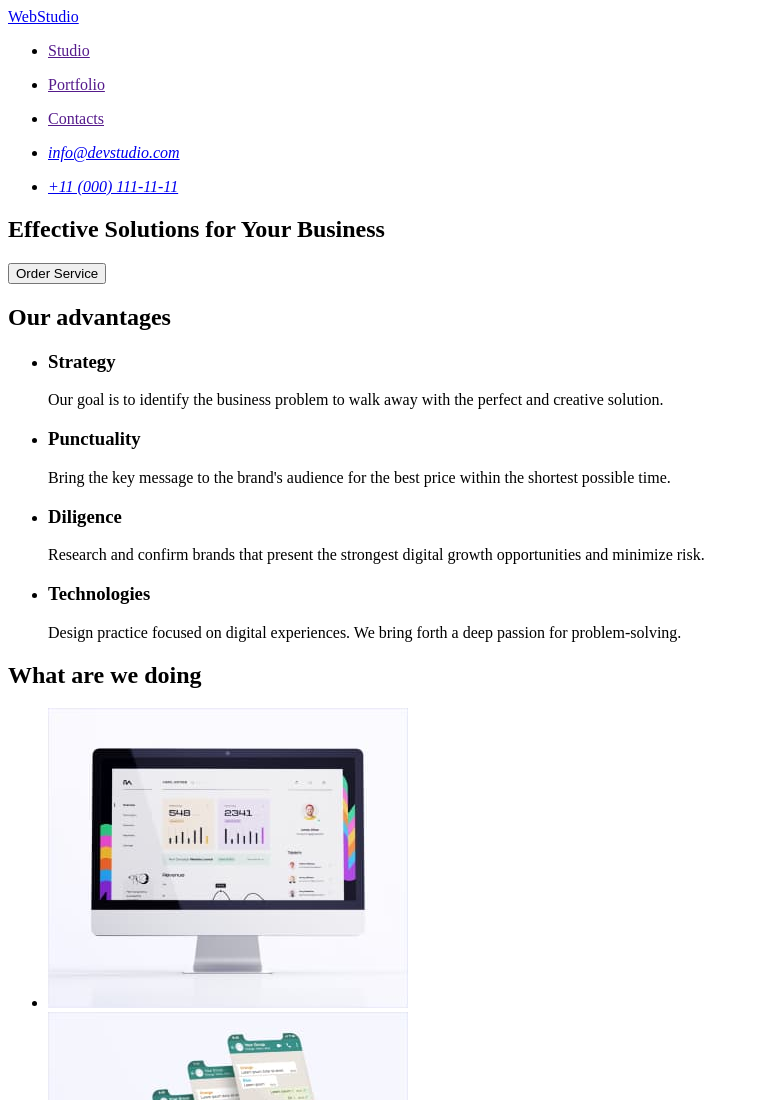
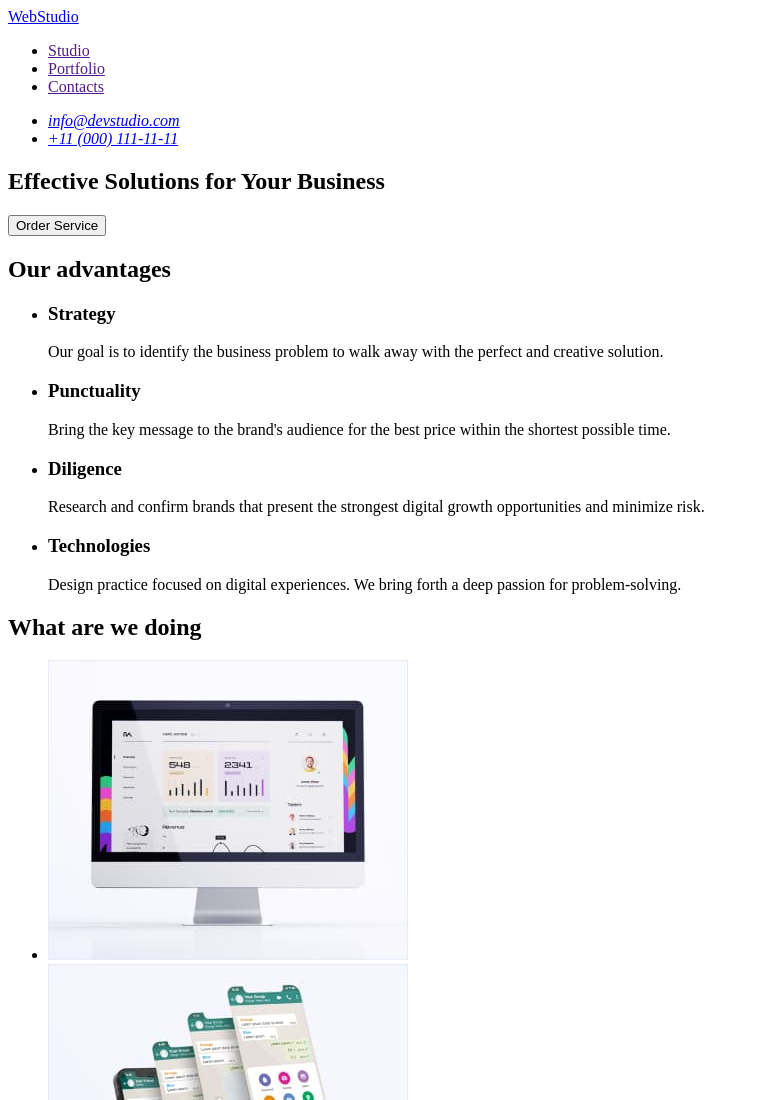
Before and after one commit to Olena09/goit-markup-hw-01, a plain HTML site: page index.html in a window 1280 px wide. Shown: the top 1100 px of the page, without its empty margins (0-759 px from the left). Drawn offline with Linux system fonts and the light colour scheme.

Commit message:
3-Update index.html

```diff
--- a/index.html
+++ b/index.html
@@ -13,20 +13,14 @@
             <a href="./index.html">WebStudio</a>
             <ul>
                 <li><a href="">Studio</a></li>
-            </ul>
-            <ul>
                 <li><a href="">Portfolio</a></li>
-            </ul>
-            <ul>
                 <li><a href="">Contacts</a></li>
             </ul>
         </nav>
         <address>
             <ul>
                 <li><a href="mailto:info@devstudio.com">info@devstudio.com</a></li>
-            </ul>
-            <ul>
-                <li><a href="tel:+11000111-11-11">+11 (000) 111-11-11</a></li>
+                <li><a href="tel:+110001111111">+11 (000) 111-11-11</a></li>
             </ul>
         </address>
     </header>
```
